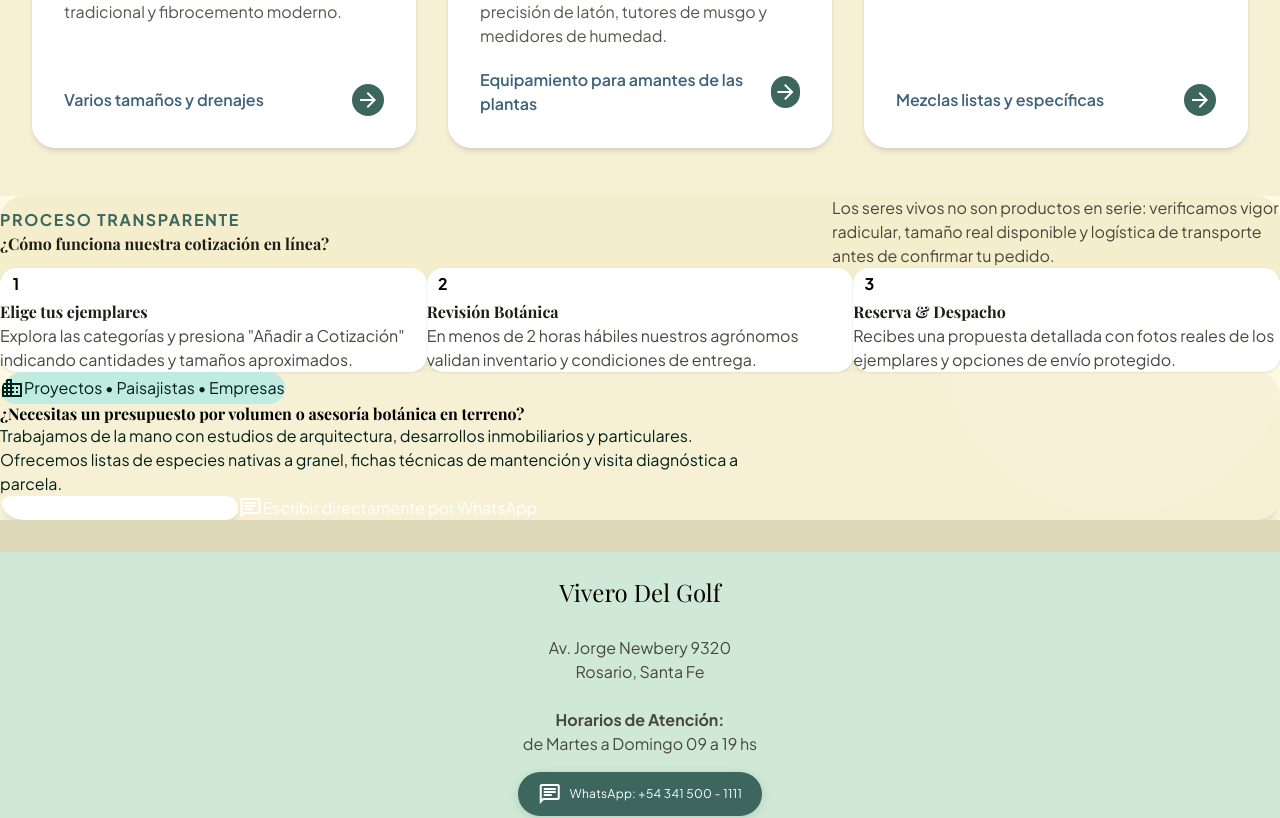
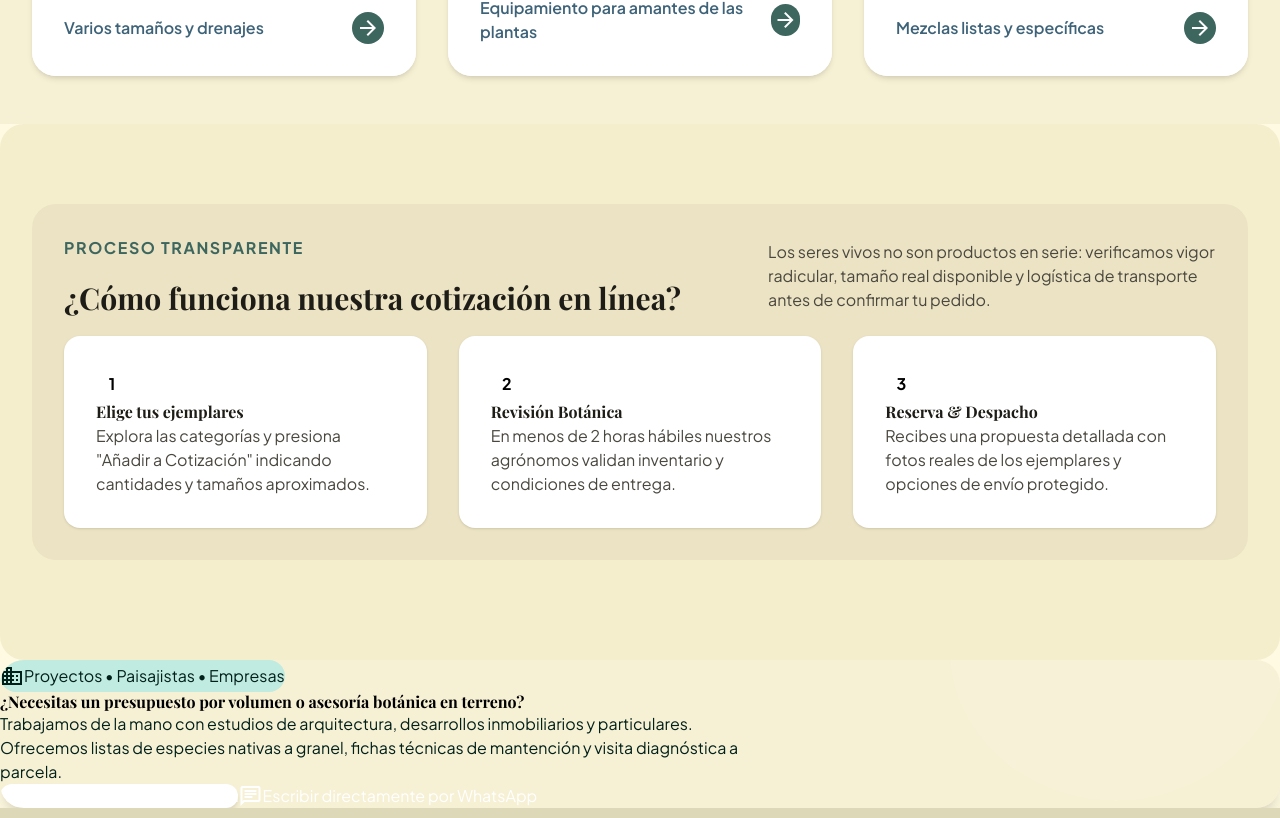
Before and after one commit to lavak00731/vlc, a Next.js app: page /productos in a window 1280 px wide. Shown: the part 1780-2598 px from the top of the page. Built offline with nearby package versions, Linux system fonts and the light colour scheme; a web font is replaced by a local one.

Commit message:
Product in progress

```diff
--- a/src/app/productos/page.tsx
+++ b/src/app/productos/page.tsx
@@ -9,7 +9,7 @@ const Productos = () => {
         <div className="flex flex-col w-full max-w-7xl mx-auto py-12 px-4 md:px-8">
           <Breadcrumb />
           <div className="flex flex-col md:flex-row md:items-center justify-between gap-space-md mt-space-xs">
-            <div className="max-w-2xl">
+            <div className="max-w-3xl">
               <Badge
                 icon={"eco"}
                 text={"Productos ideales para tu parque y jardín"}
@@ -17,7 +17,7 @@ const Productos = () => {
               <h1 className="text-4xl lg:text-7xl lg:text-display-hero text-on-surface tracking-tight leading-none font-bold mb-5">
                 Catálogo de Productos
               </h1>
-              <p className="font-body-md text-body-md text-on-surface-variant mt-space-xs leading-relaxed mb-5">
+              <p className="font-body-md text-body-md text-on-surface-variant mt-space-xs leading-relaxed mb-5 max-w-2xl">
                 Descubre nuestra selección de especímenes y productos que
                 engalarán tus espacios. Selecciona los ejemplares que deseas
                 incorporar a tu jardín o proyecto y añádelos a tu{" "}
@@ -120,24 +120,26 @@ const Productos = () => {
             </ul>
           </div>
         </section>
-        <section className="w-full bg-surface-container rounded-3xl p-space-lg lg:p-space-xl">
-          <div className="flex flex-col lg:flex-row items-start lg:items-center justify-between gap-space-lg mb-space-lg">
-            <div>
-              <span className="font-label-sm text-label-sm uppercase tracking-widest text-primary font-bold">
+        <section className="w-full bg-surface-container rounded-3xl py-12">
+          <div className="max-w-7xl p-4 md:p-8 mx-auto">
+            <div className="flex flex-col lg:flex-row items-start lg:items-center justify-between bg-surface-container-highest/80 p-4 md:p-8 rounded-3xl mb-5 flex-wrap">
+              <div className="flex flex-col md:flex-row md:items-center items-start justify-between md:min-w-full">
+                <div className="mb-5">
+                  <p className="font-label-sm text-label-sm uppercase tracking-widest text-primary font-bold mb-5 ">
                     Proceso Transparente
-              </span>
-              <h3 className="font-headline-md text-headline-md text-on-surface font-bold mt-1">
+                  </p>
+                  <h2 className="font-headline-sm text-3xl font-bold text-on-surface">
                     ¿Cómo funciona nuestra cotización en línea?
-              </h3>
+                  </h2>
                 </div>
-            <p className="font-body-sm text-body-sm text-on-surface-variant max-w-md">
+                <p className="font-body-sm text-body-sm text-on-surface-variant max-w-md mb-5">
                   Los seres vivos no son productos en serie: verificamos vigor
-              radicular, tamaño real disponible y logística de transporte antes
-              de confirmar tu pedido.
+                  radicular, tamaño real disponible y logística de transporte
+                  antes de confirmar tu pedido.
                 </p>
               </div>
-          <div className="grid grid-cols-1 md:grid-cols-3 gap-space-md">
-            <div className="bg-surface-container-lowest p-space-md rounded-2xl flex flex-col gap-space-xs shadow-sm">
+              <ol className="md:w-full grid grid-cols-1 md:grid-cols-3 mx-auto max-w-7xl md:min-w-full gap-8">
+                <li className="bg-surface-container-lowest rounded-2xl flex flex-col gap-space-xs shadow-sm p-4 md:p-8">
                   <div className="w-8 h-8 rounded-full bg-tertiary-fixed text-on-tertiary-fixed font-bold flex items-center justify-center font-headline-sm">
                     1
                   </div>
@@ -145,12 +147,12 @@ const Productos = () => {
                     Elige tus ejemplares
                   </h4>
                   <p className="font-body-sm text-body-sm text-on-surface-variant">
-                Explora las categorías y presiona "Añadir a Cotización"
-                indicando cantidades y tamaños aproximados.
+                    Explora las categorías y presiona &quot;Añadir a
+                    Cotización&quot; indicando cantidades y tamaños aproximados.
                   </p>
-            </div>
+                </li>
 
-            <div className="bg-surface-container-lowest p-space-md rounded-2xl flex flex-col gap-space-xs shadow-sm">
+                <li className="bg-surface-container-lowest p-space-md rounded-2xl flex flex-col gap-space-xs shadow-sm p-4 md:p-8">
                   <div className="w-8 h-8 rounded-full bg-tertiary-fixed text-on-tertiary-fixed font-bold flex items-center justify-center font-headline-sm">
                     2
                   </div>
@@ -161,9 +163,9 @@ const Productos = () => {
                     En menos de 2 horas hábiles nuestros agrónomos validan
                     inventario y condiciones de entrega.
                   </p>
-            </div>
+                </li>
 
-            <div className="bg-surface-container-lowest p-space-md rounded-2xl flex flex-col gap-space-xs shadow-sm">
+                <li className="bg-surface-container-lowest p-space-md rounded-2xl flex flex-col gap-space-xs shadow-sm p-4 md:p-8">
                   <div className="w-8 h-8 rounded-full bg-tertiary-fixed text-on-tertiary-fixed font-bold flex items-center justify-center font-headline-sm">
                     3
                   </div>
@@ -174,6 +176,8 @@ const Productos = () => {
                     Recibes una propuesta detallada con fotos reales de los
                     ejemplares y opciones de envío protegido.
                   </p>
+                </li>
+              </ol>
             </div>
           </div>
         </section>
```
Lines whose indentation alone changed are shown as unchanged.
